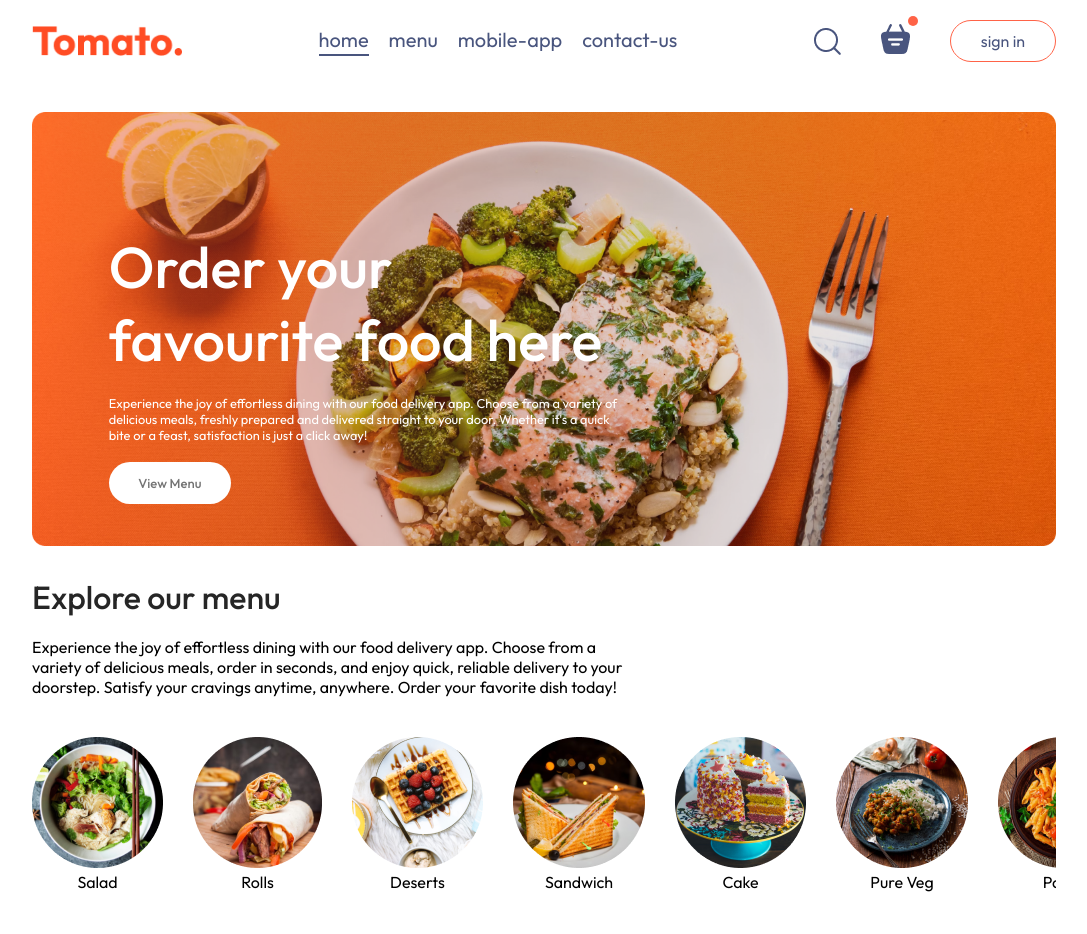
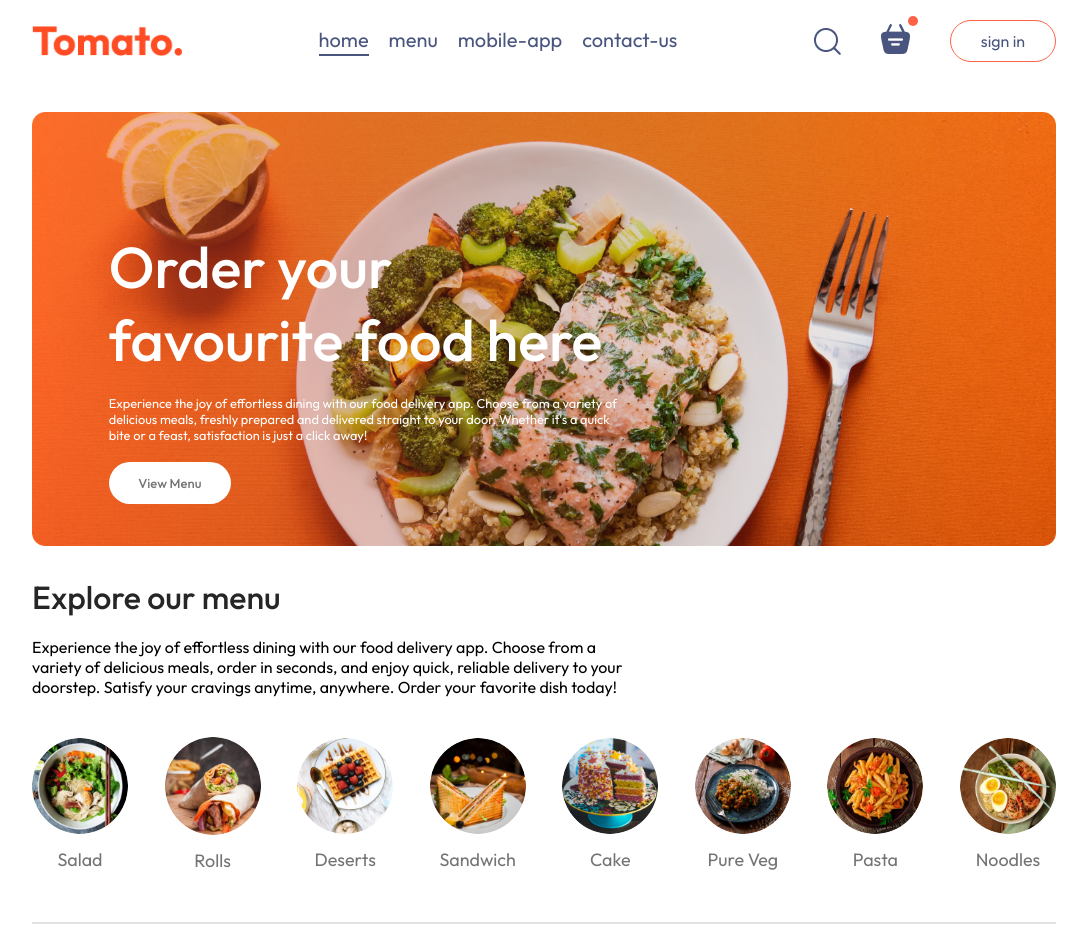
Before and after one commit to Burger-Queen-Food/Online-Food-Delivery-App, a React (Vite) app in the folder frontend/: page / in a window 1280 px wide. Shown: the whole page, without its empty margins (96-1183 px from the left). Before the commit the page ends 912 px from the top, so only its background shows below. Built offline with nearby package versions, Linux system fonts and the light colour scheme.

Commit message:
finished explore menu

```diff
--- a/frontend/src/components/ExploreMenu/ExploreMenu.css
+++ b/frontend/src/components/ExploreMenu/ExploreMenu.css
@@ -23,3 +23,29 @@
     margin: 20px 0px;
     overflow-x: scroll;
 }
+
+.explore-menu-list::-webkit-scrollbar {
+    display: none;
+}
+
+.explore-menu-list-item img {
+    width: 7.5vw;
+    min-width: 80px;
+    cursor: pointer;
+    border-radius: 50%;
+    transition: 0.2s;
+}
+
+.explore-menu-list-item p {
+    margin-top: 10px;
+    color: #747474;
+    font-size: max(1.4vw, 16px);
+    cursor: pointer;
+}
+
+.explore-menu hr {
+    margin: 10px 0px;
+    height: 2px;
+    background-color: #e2e2e2;
+    border: none;
+}
--- a/frontend/src/components/ExploreMenu/ExploreMenu.jsx
+++ b/frontend/src/components/ExploreMenu/ExploreMenu.jsx
@@ -23,6 +23,8 @@
                 })}
             </div>
 
+            <hr />
+
         </div>
     )
 }
```
